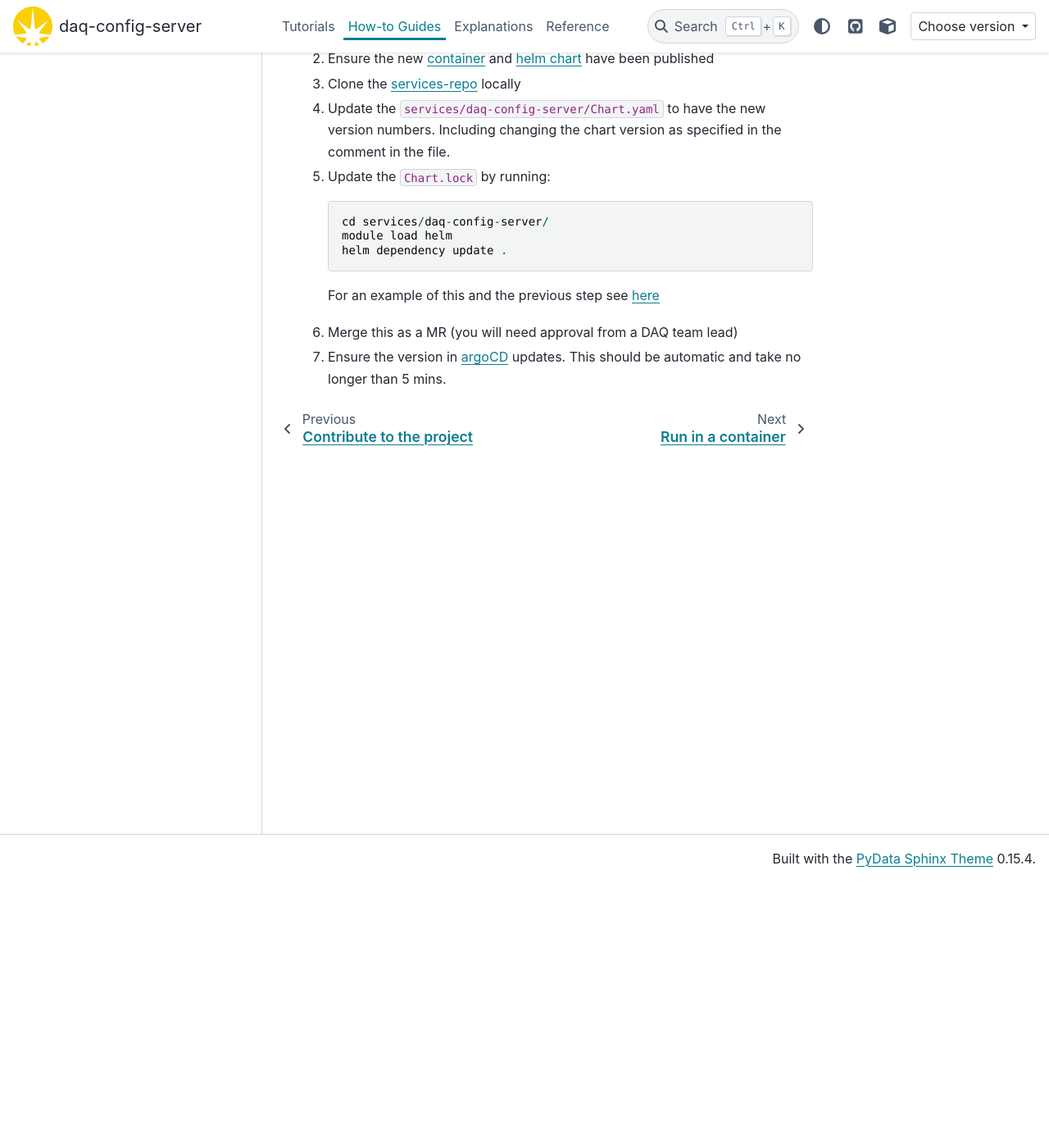
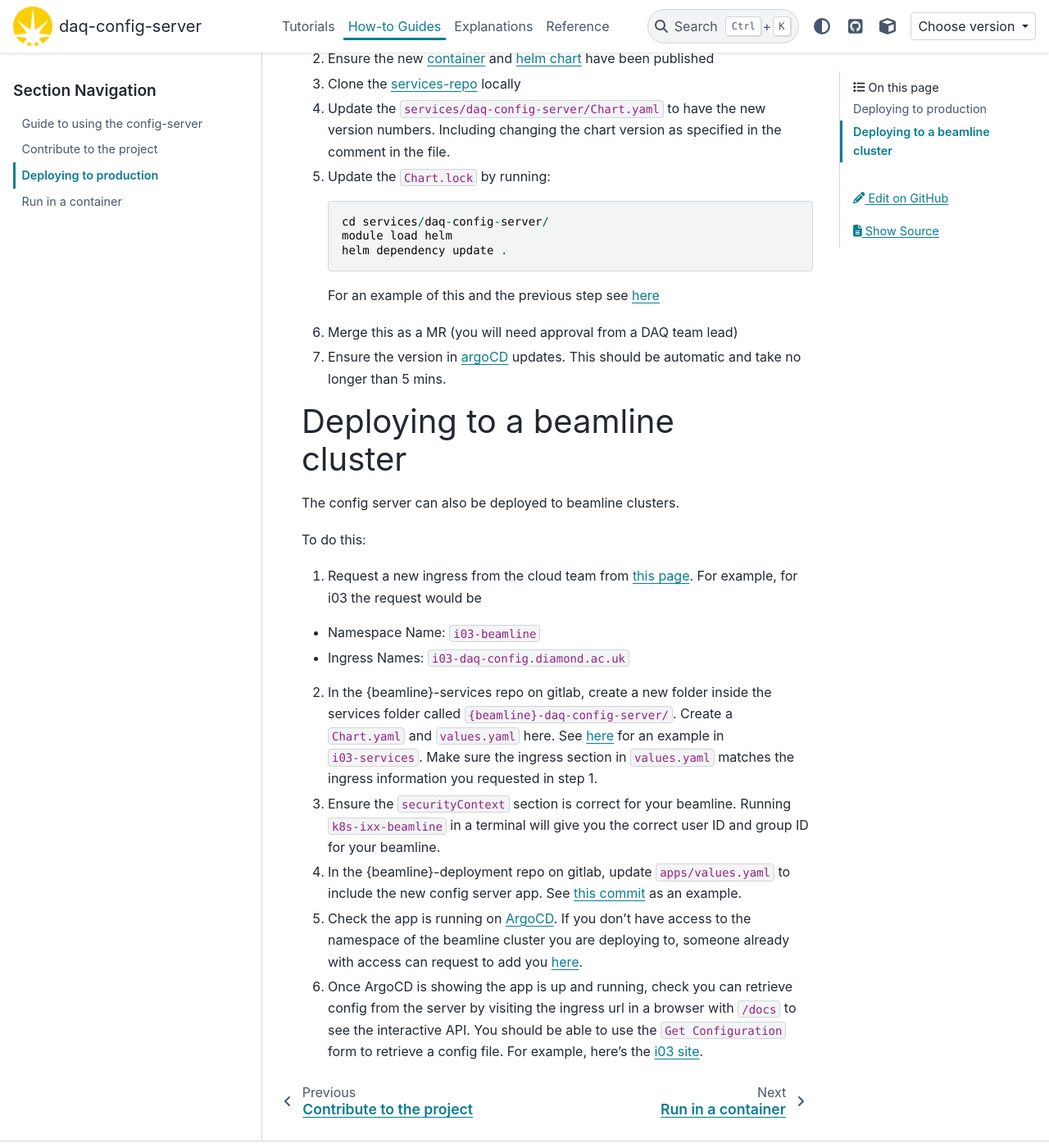
Before and after one commit to DiamondLightSource/daq-config-server, a Sphinx documentation site: the page built from docs/how-to/release-and-deploy.md, in a window 1280 px wide and 1400 px high, scrolled down 324 px. Shown: the whole window at 82% size. Built offline with Sphinx 7.4.7 and the PyData theme 0.15.4, drawn with Linux system fonts in a browser that asks for light colours; pages that are not in the unit, such as notebooks, are missing from menus; the version number could not be read and is left out.

Commit message:
Add docs on deploying config server to beamline cluster

```diff
--- a/docs/how-to/release-and-deploy.md
+++ b/docs/how-to/release-and-deploy.md
@@ -24,4 +24,25 @@ To update this:
 
 6. Merge this as a MR (you will need approval from a DAQ team lead)
 
-6. Ensure the version in [argoCD](https://argocd.diamond.ac.uk/applications/daq-config-server/daq-config-server) updates. This should be automatic and take no longer than 5 mins.
+7. Ensure the version in [argoCD](https://argocd.diamond.ac.uk/applications/daq-config-server/daq-config-server) updates. This should be automatic and take no longer than 5 mins.
+
+
+# Deploying to a beamline cluster
+
+The config server can also be deployed to beamline clusters.
+
+To do this:
+
+1. Request a new ingress from the cloud team from [this page](https://jira.diamond.ac.uk/servicedesk/customer/portal/2/create/156). For example, for i03 the request would be
+- Namespace Name: `i03-beamline`
+- Ingress Names: `i03-daq-config.diamond.ac.uk`
+
+2. In the {beamline}-services repo on gitlab, create a new folder inside the services folder called `{beamline}-daq-config-server/`. Create a `Chart.yaml` and `values.yaml` here. See [here](https://gitlab.diamond.ac.uk/controls/containers/beamline/i03-services/-/tree/main/services/i03-daq-config-server?ref_type=heads) for an example in `i03-services`. Make sure the ingress section in `values.yaml` matches the ingress information you requested in step 1.
+
+3. Ensure the `securityContext` section is correct for your beamline. Running `k8s-ixx-beamline` in a terminal will give you the correct user ID and group ID for your beamline.
+
+4. In the {beamline}-deployment repo on gitlab, update `apps/values.yaml` to include the new config server app. See [this commit](https://gitlab.diamond.ac.uk/controls/containers/beamline/i03-deployment/-/commit/5668afe1c69e7fd18fd42feca7689206bf647e17) as an example.
+
+5. Check the app is running on [ArgoCD](https://argocd.diamond.ac.uk/applications). If you don't have access to the namespace of the beamline cluster you are deploying to, someone already with access can request to add you [here](https://jira.diamond.ac.uk/servicedesk/customer/portal/2/create/92).
+
+6. Once ArgoCD is showing the app is up and running, check you can retrieve config from the server by visiting the ingress url in a browser with `/docs` to see the interactive API. You should be able to use the `Get Configuration` form to retrieve a config file. For example, here's the [i03 site](https://i03-daq-config.diamond.ac.uk/docs).
```
